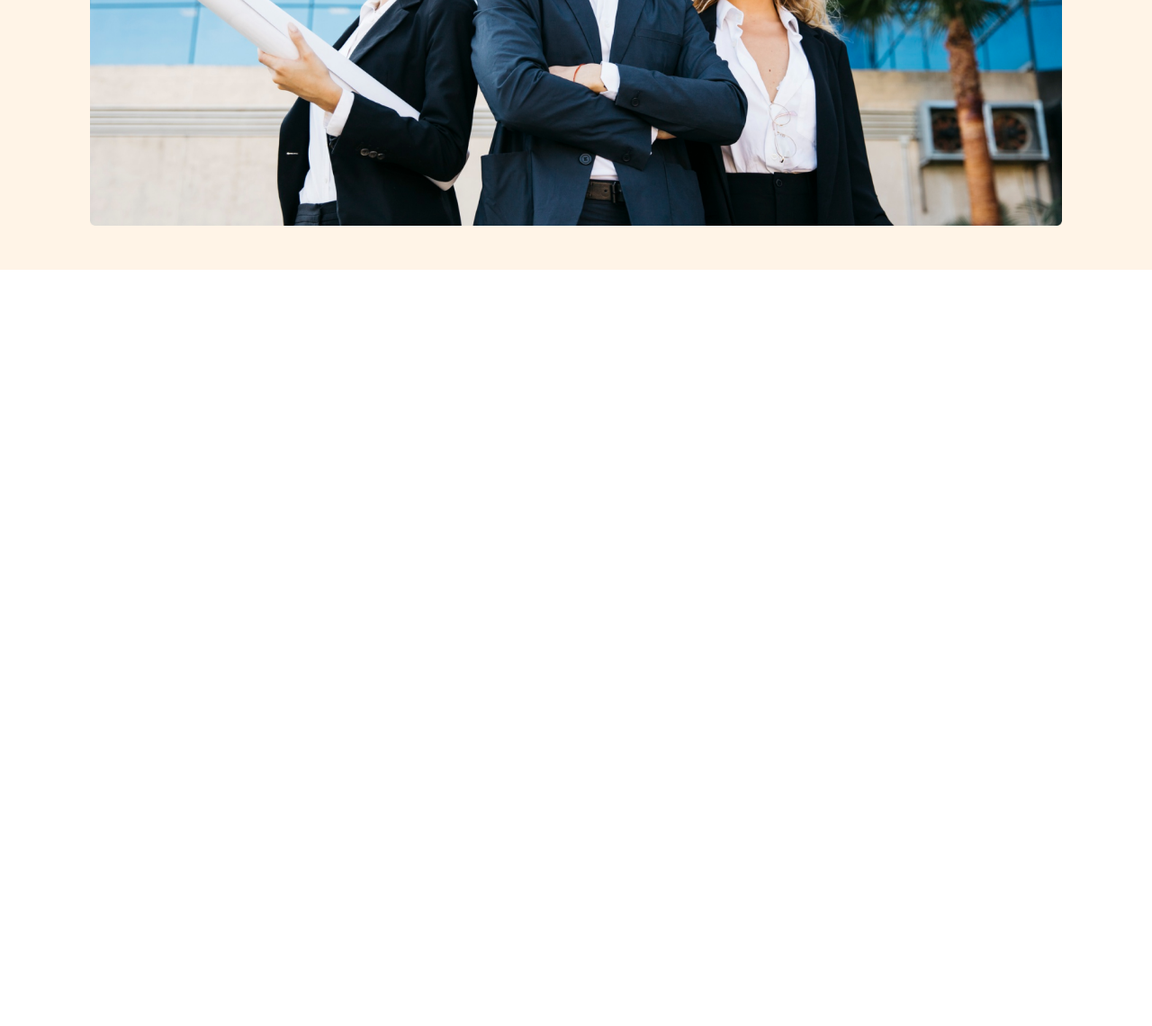
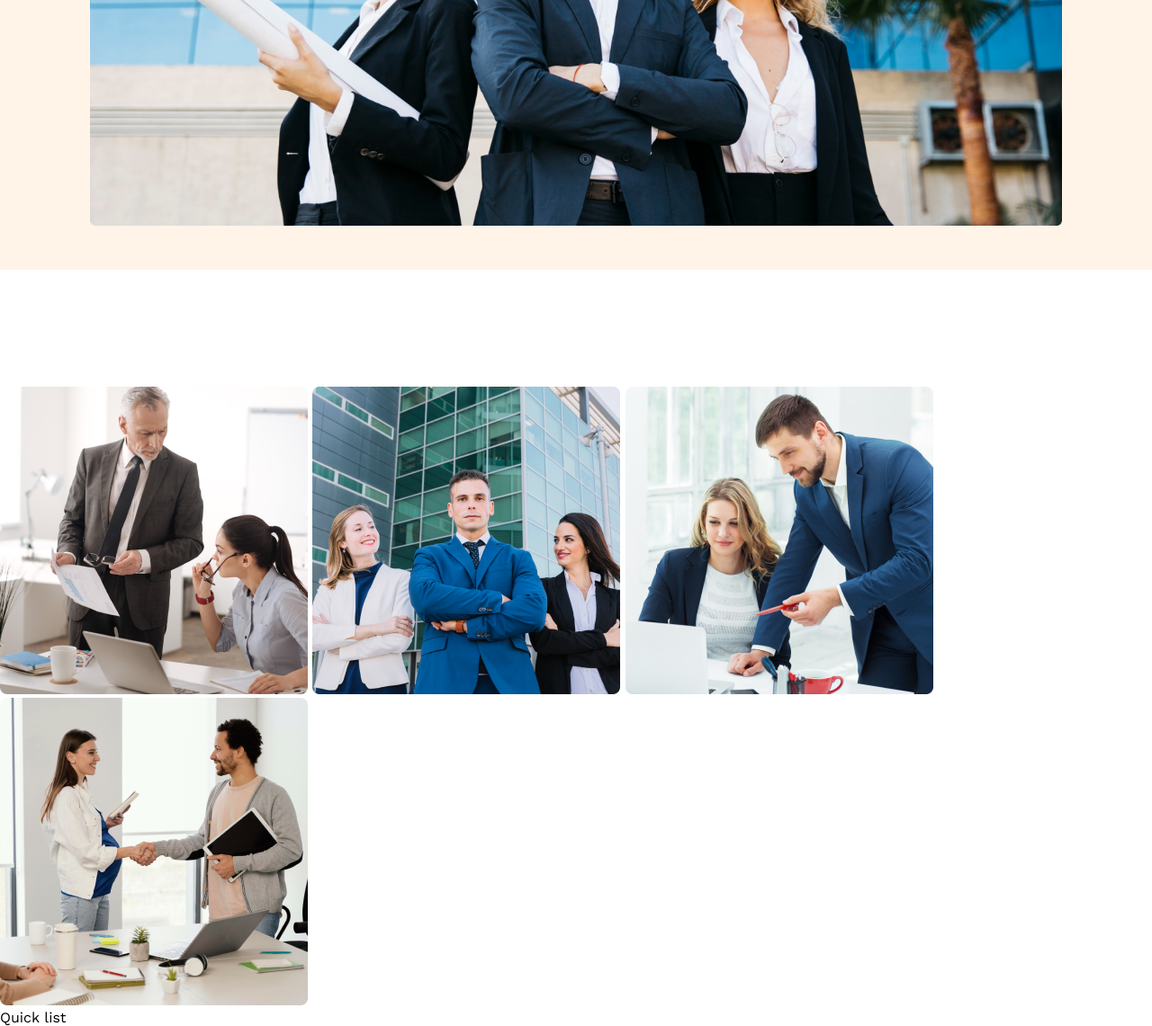
Before and after one commit to Atik471/G3_architect, a plain HTML site: page index.html in a window 1280 px wide. Shown: the part 886-2027 px from the top of the page at 90% size. Before the commit the page ends 1186 px from the top, so only its background shows below. Drawn offline with nearby package versions, Linux system fonts and the light colour scheme.

```diff
--- a/index.html
+++ b/index.html
@@ -41,7 +41,17 @@
     </header>
 
     <main>
-
+        <section class="team">
+            <div class="team-img">
+                <img src="images/team1.png" alt="">
+                <img src="images/team2.png" alt="">
+                <img src="images/team3.png" alt="">
+                <img src="images/team4.png" alt="">
+            </div>
+            <div class="features">
+                <span>Quick list</span>
+            </div>
+        </section>
     </main>
 
     <footer></footer>
--- a/styles/style.css
+++ b/styles/style.css
@@ -21,6 +21,9 @@
 }
 .bg-orange {
   background-color: #ff900e;
+}
+main > section{
+    margin-top: 130px;
 }
 
 /* Nav bar style */
@@ -96,5 +99,9 @@
     }
     .brand{
         margin-bottom: 34px;
+        font-size: 2rem;
+    }
+    .banner-content .title{
+        font-size: 3rem;
     }
 }
```
